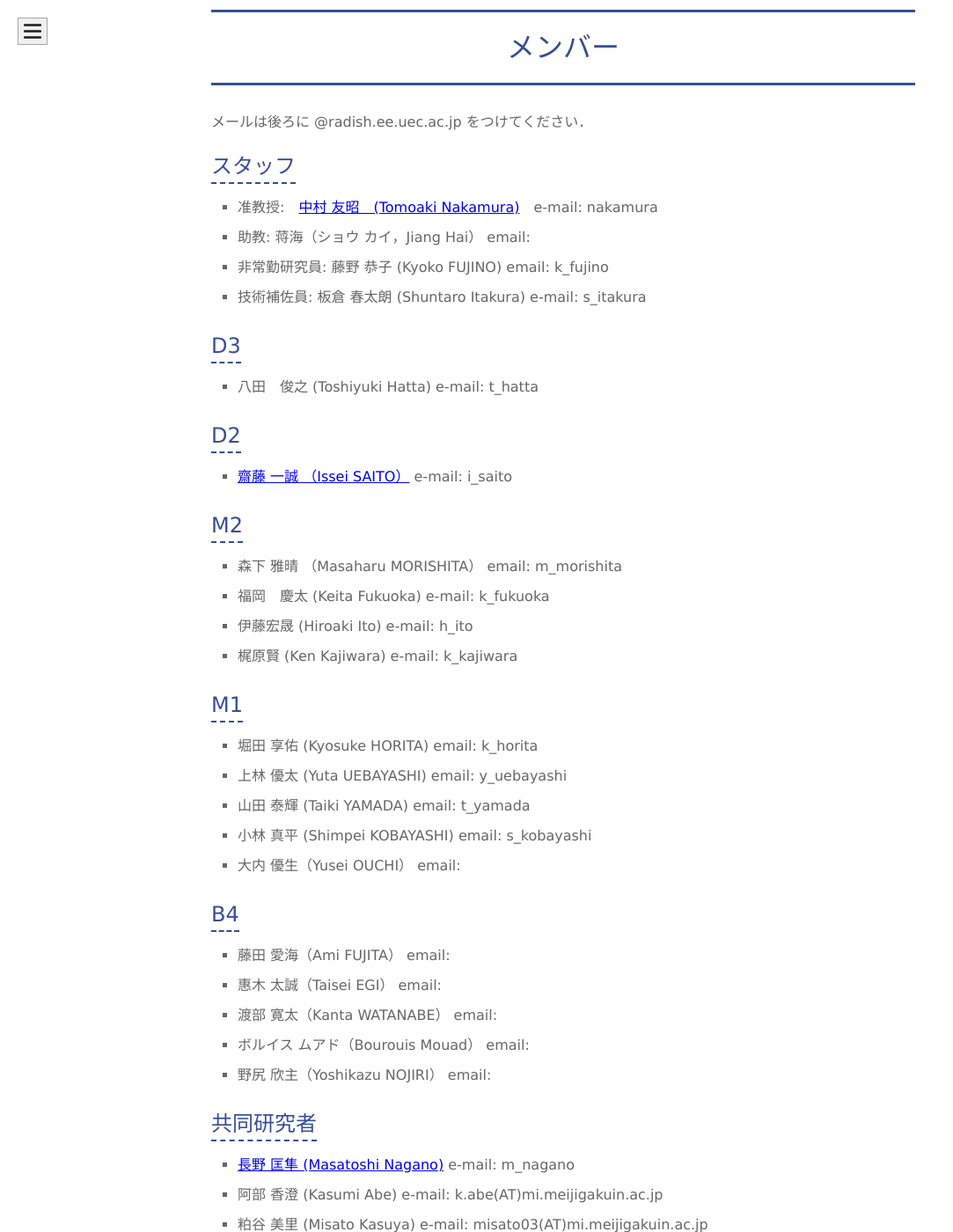
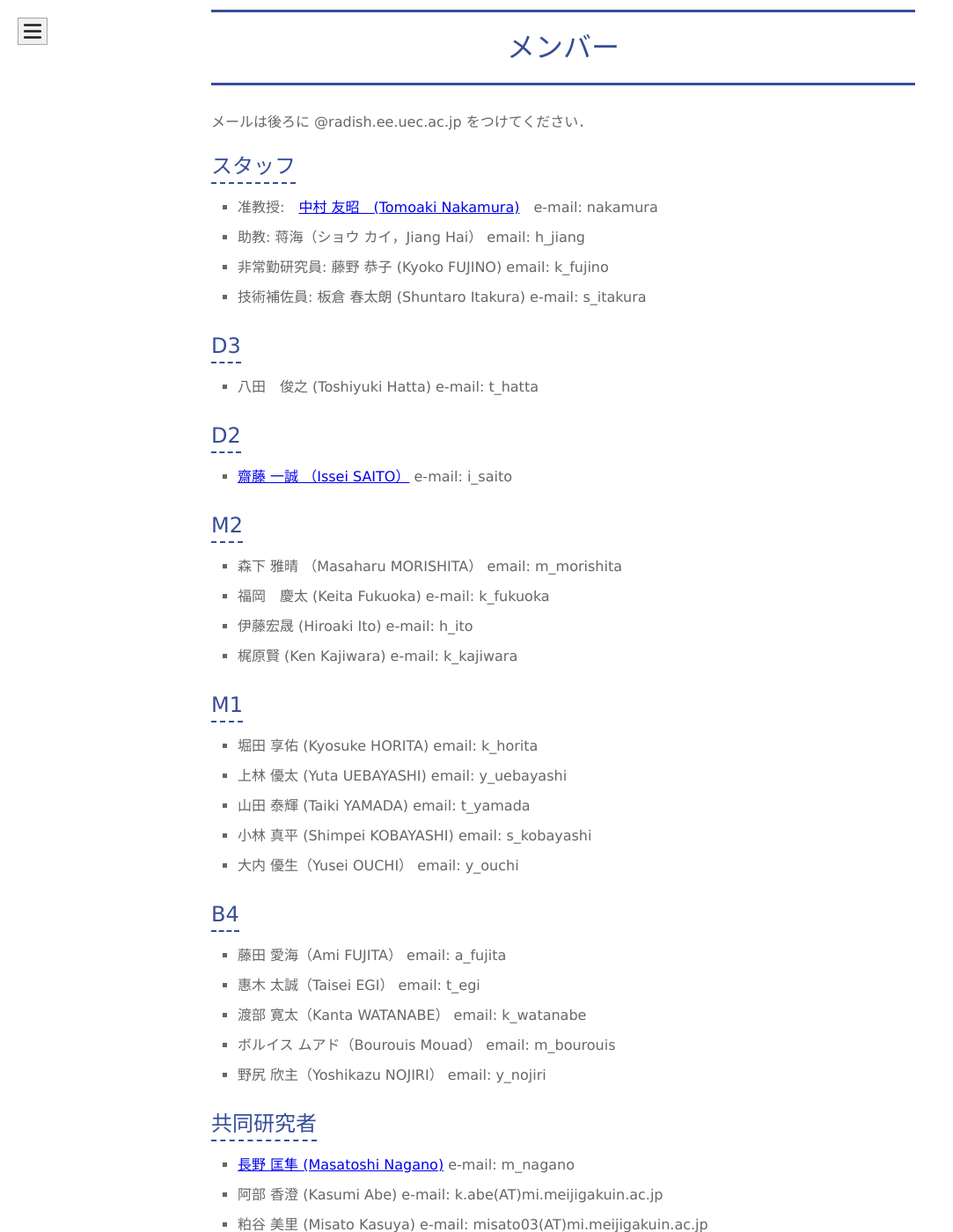
Before and after one commit to naka-lab/naka-lab.github.io, a Jekyll site: the page built from subpages/member.md, in a window 1280 px wide and 1400 px high, scrolled down 447 px. Shown: the whole window at 88% size, without its empty margins (0-1083 px from the left). Built offline with Jekyll 4.4.1, drawn with Linux system fonts in a browser that asks for light colours.

Commit message:
メールアドレス追加

```diff
--- a/subpages/member.md
+++ b/subpages/member.md
@@ -8,7 +8,7 @@ layout: default
 
 ## スタッフ
 - 准教授:　[中村 友昭　(Tomoaki Nakamura)](nakamura.md)　e-mail: nakamura
-- 助教: 蒋海（ショウ カイ，Jiang Hai） email:
+- 助教: 蒋海（ショウ カイ，Jiang Hai） email: h_jiang
 - 非常勤研究員: 藤野 恭子 (Kyoko FUJINO) email: k_fujino
 - 技術補佐員: 板倉 春太朗 (Shuntaro Itakura) e-mail: s_itakura
 
@@ -29,14 +29,14 @@ layout: default
 - 上林 優太 (Yuta UEBAYASHI) email: y_uebayashi
 - 山田 泰輝 (Taiki YAMADA) email: t_yamada
 - 小林 真平 (Shimpei KOBAYASHI) email: s_kobayashi
-- 大内 優生（Yusei OUCHI） email:
+- 大内 優生（Yusei OUCHI） email: y_ouchi
 
 ## B4
-- 藤田 愛海（Ami FUJITA） email:
-- 惠木 太誠（Taisei EGI） email:
-- 渡部 寛太（Kanta WATANABE） email:
-- ボルイス ムアド（Bourouis Mouad） email:
-- 野尻 欣主（Yoshikazu NOJIRI） email:
+- 藤田 愛海（Ami FUJITA） email: a_fujita
+- 惠木 太誠（Taisei EGI） email: t_egi
+- 渡部 寛太（Kanta WATANABE） email: k_watanabe
+- ボルイス ムアド（Bourouis Mouad） email: m_bourouis
+- 野尻 欣主（Yoshikazu NOJIRI） email: y_nojiri
 
 ## 共同研究者
 - [長野 匡隼 (Masatoshi Nagano)](https://sites.google.com/view/nagano-lab/profile) e-mail: m_nagano
```
